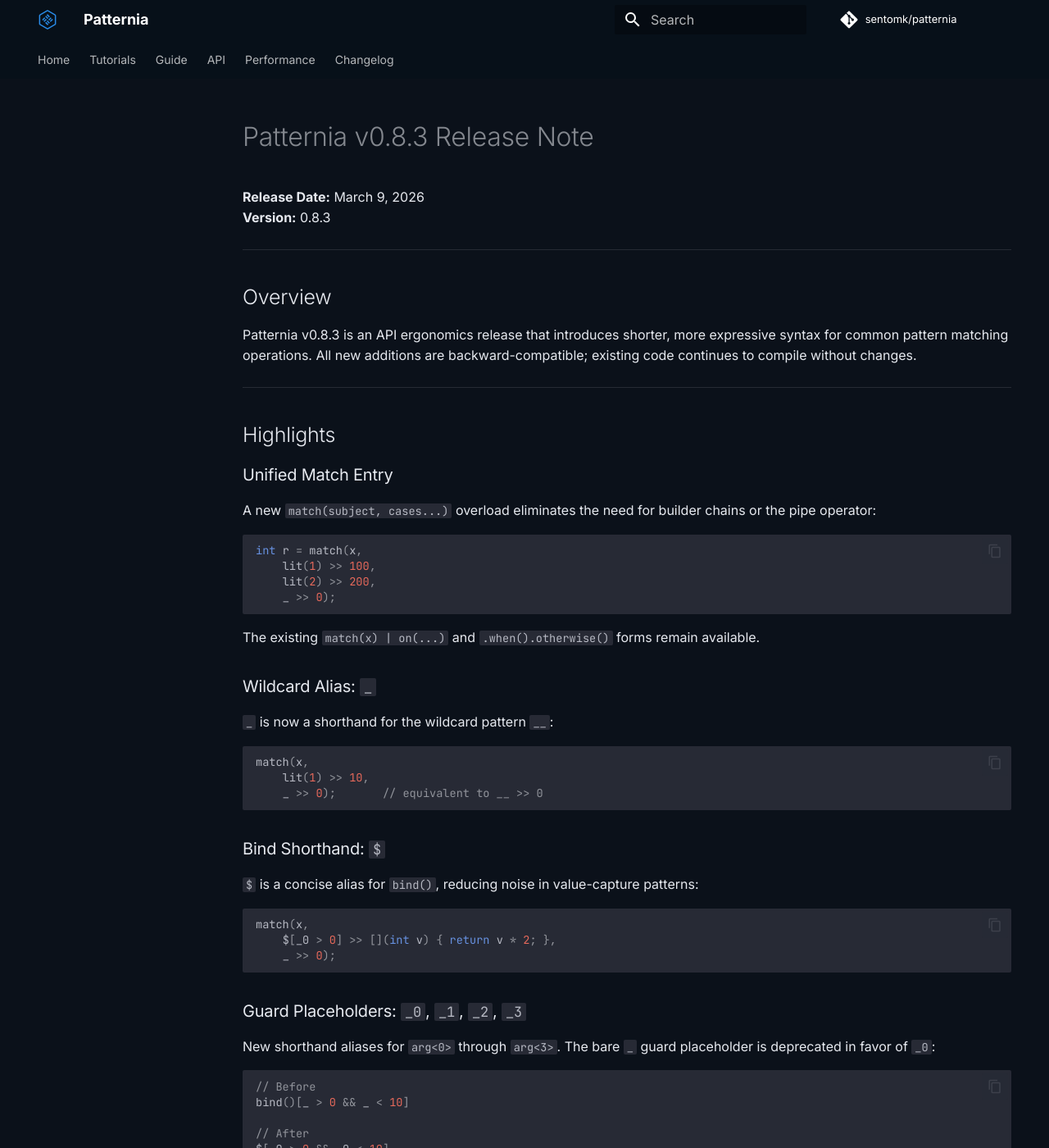
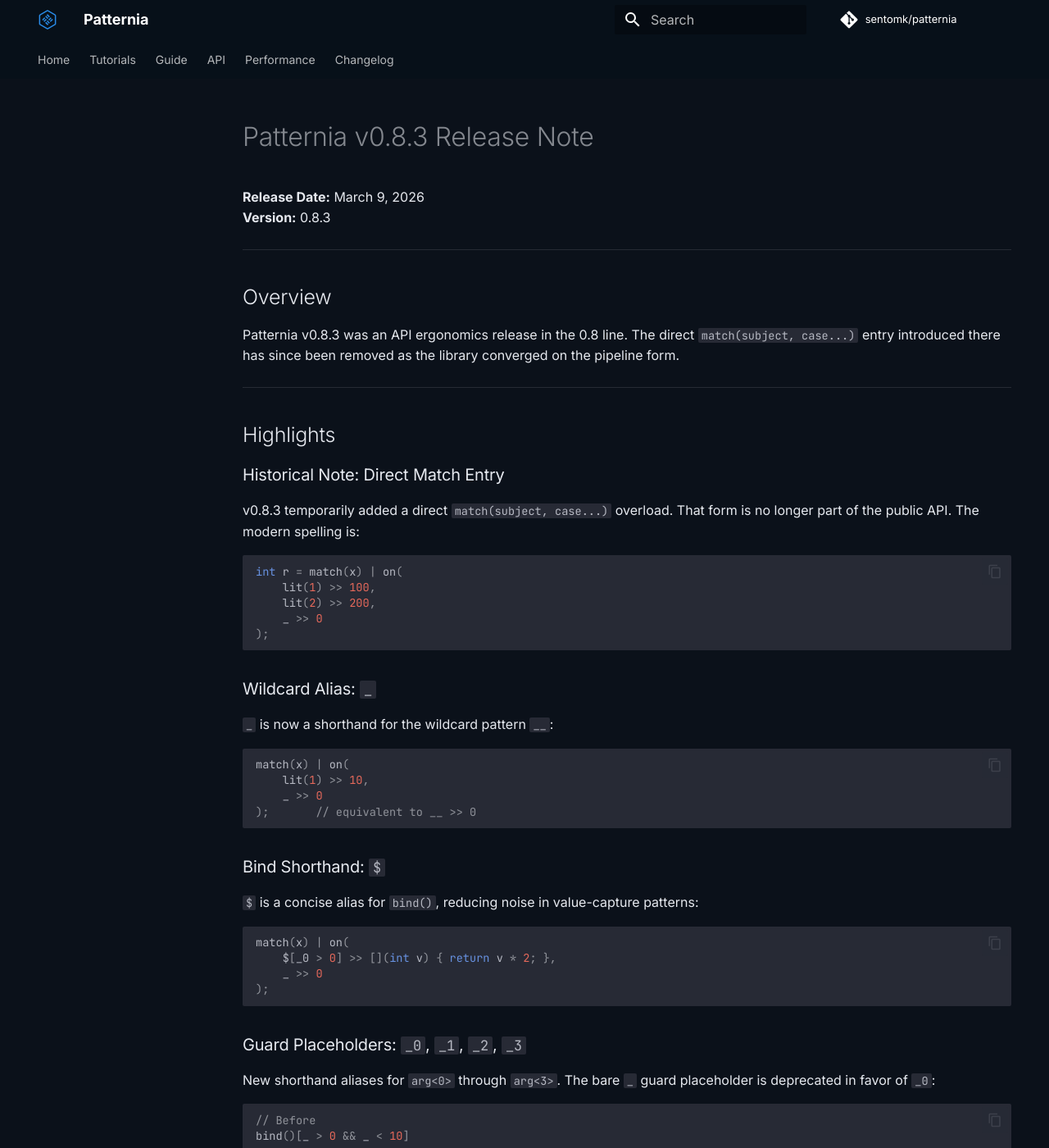
Before and after one commit to sentomk/patternia, an MkDocs documentation site: the page built from docs/changelog/v0.8.3.md, in a window 1280 px wide and 1400 px high. Shown: the whole window at 82% size. Built offline with MkDocs 1.6.1 and Material for MkDocs 9.7.7, drawn with Linux system fonts in a browser that asks for light colours; comment, search, counter and statistics services are not loaded.

Commit message:
docs(match): retire direct entry references
Problem
- The v0.8.3 release note still presented match(subject, case...) as an active public API.
- After removing that entry, the changelog wording became misleading.

Implementation
- Reframed the v0.8.3 note as historical context.
- Replaced direct-entry examples with the pipeline match(subject) | on(...) form.

Tests
- Documentation-only change; no build or runtime tests required.

Notes
- Older historical changelog pages still contain deeper syntax history and will be handled in the broader documentation sweep.

````diff
--- a/docs/changelog/v0.8.3.md
+++ b/docs/changelog/v0.8.3.md
@@ -7,37 +7,36 @@
 
 ## Overview
 
-Patternia v0.8.3 is an API ergonomics release that introduces shorter, more
-expressive syntax for common pattern matching operations. All new additions are
-backward-compatible; existing code continues to compile without changes.
+Patternia v0.8.3 was an API ergonomics release in the 0.8 line.
+The direct `match(subject, case...)` entry introduced there has since been
+removed as the library converged on the pipeline form.
 
 ---
 
 ## Highlights
 
-### Unified Match Entry
+### Historical Note: Direct Match Entry
 
-A new `match(subject, cases...)` overload eliminates the need for builder
-chains or the pipe operator:
+v0.8.3 temporarily added a direct `match(subject, case...)` overload.
+That form is no longer part of the public API. The modern spelling is:
 
 ```cpp
-int r = match(x,
+int r = match(x) | on(
     lit(1) >> 100,
     lit(2) >> 200,
-    _ >> 0);
+    _ >> 0
+);
 ```
-
-The existing `match(x) | on(...)` and `.when().otherwise()` forms remain
-available.
 
 ### Wildcard Alias: `_`
 
 `_` is now a shorthand for the wildcard pattern `__`:
 
 ```cpp
-match(x,
+match(x) | on(
     lit(1) >> 10,
-    _ >> 0);       // equivalent to __ >> 0
+    _ >> 0
+);       // equivalent to __ >> 0
 ```
 
 ### Bind Shorthand: `$`
@@ -45,9 +44,10 @@ match(x,
 `$` is a concise alias for `bind()`, reducing noise in value-capture patterns:
 
 ```cpp
-match(x,
+match(x) | on(
     $[_0 > 0] >> [](int v) { return v * 2; },
-    _ >> 0);
+    _ >> 0
+);
 ```
 
 ### Guard Placeholders: `_0`, `_1`, `_2`, `_3`
````
